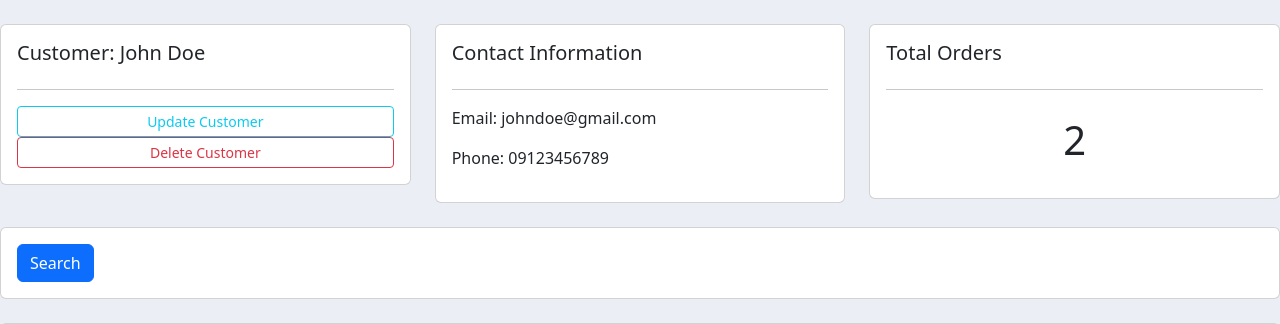
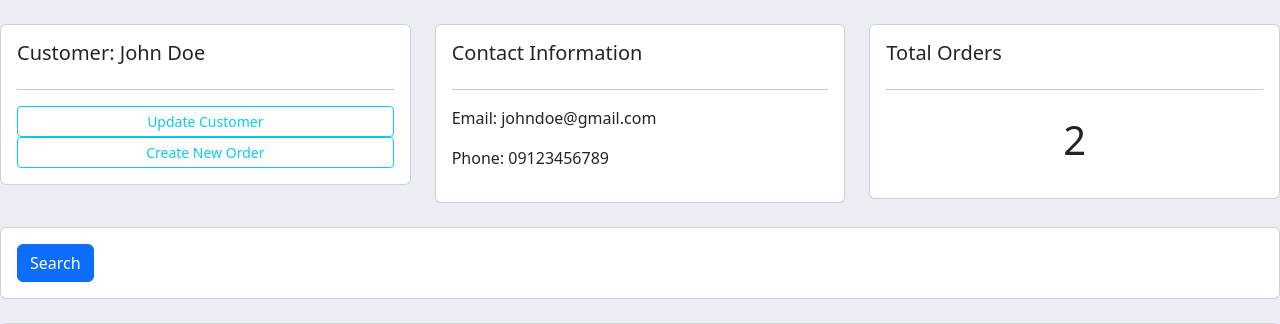
Before and after one commit to kimuell-james/Django-CRM-Project, a Django app: page /customer/1/ in a window 1280 px wide. Shown: the part 59-383 px from the top of the page. Run offline with Django 5.2, Linux system fonts and the light colour scheme; data comes from the database, SQL or seed files in the repository; both versions use the stored data as it was after the commit.

Commit message:
Add inline formsets

```diff
--- a/accounts/templates/accounts/customer.html
+++ b/accounts/templates/accounts/customer.html
@@ -9,7 +9,8 @@
             <h5>Customer: {{customer.name}}</h5>
             <hr>
             <a class="btn btn-outline-info  btn-sm btn-block" href="">Update Customer</a>
-            <a class="btn btn-outline-danger  btn-sm btn-block" href="">Delete Customer</a>
+            <a class="btn btn-outline-info  btn-sm btn-block" href="{% url 'create_order' customer.id %}">Create New
+                Order</a>
         </div>
     </div>
     <div class="col-md">
--- a/accounts/templates/accounts/dashboard.html
+++ b/accounts/templates/accounts/dashboard.html
@@ -35,7 +35,6 @@
         <h5>LAST 5 ORDERS</h5>
         <hr>
         <div class="card card-body">
-            <a class="btn btn-primary  btn-sm btn-block" href="{% url 'create_order' %}">Create Order</a>
             <table class="table table-sm">
                 <tr>
                     <th>Product</th>
--- a/accounts/templates/accounts/order_form.html
+++ b/accounts/templates/accounts/order_form.html
@@ -8,9 +8,11 @@
 
             <form action="" method="POST">
                 {% csrf_token %}
-
+                {{ formset.management_form }}
+                {% for form in formset %}
                 {{form}}
-
+                <hr>
+                {% endfor %}
                 <input type="submit" name="Submit">
             </form>
 
--- a/accounts/urls.py
+++ b/accounts/urls.py
@@ -6,7 +6,7 @@ urlpatterns = [
     path('products/', views.products, name="products"),
     path('customer/<str:pk>/', views.customer, name="customer"),
 
-    path('create_order/', views.createOrder, name="create_order"),
+    path('create_order/<str:pk>/', views.createOrder, name="create_order"),
     path('update_order/<str:pk>/', views.updateOrder, name="update_order"),
     path('delete_order/<str:pk>/', views.deleteOrder, name="delete_order"),
 
--- a/accounts/views.py
+++ b/accounts/views.py
@@ -1,5 +1,6 @@
 from django.shortcuts import render, redirect
 from django.http import HttpResponse
+from django.forms import inlineformset_factory
 from .models import *
 from .forms import OrderForm
 
@@ -31,15 +32,19 @@ def customer(request, pk):
     context = {'customer':customer, 'orders':orders, 'order_count':order_count}
     return render(request, 'accounts/customer.html', context)
 
-def createOrder(request):
-    form = OrderForm()
+def createOrder(request, pk):
+    OrderFormSet = inlineformset_factory(Customer,Order, fields=('product', 'status'), extra=5)
+    customer = Customer.objects.get(id=pk)
+    formset = OrderFormSet(queryset=Order.objects.none(), instance=customer)
+    # form = OrderForm(initial={'customer':customer})
     if request.method == 'POST':
-        form = OrderForm(request.POST)
-        if form.is_valid():
-            form.save()
+        # form = OrderForm(request.POST)
+        formset = OrderFormSet(request.POST, instance=customer)
+        if formset.is_valid():
+            formset.save()
             return redirect('/')
 
-    context = {'form':form}
+    context = {'formset':formset}
     return render(request, 'accounts/order_form.html', context)
 
 def updateOrder(request, pk):
```
Also changed, not shown: db.sqlite3.
